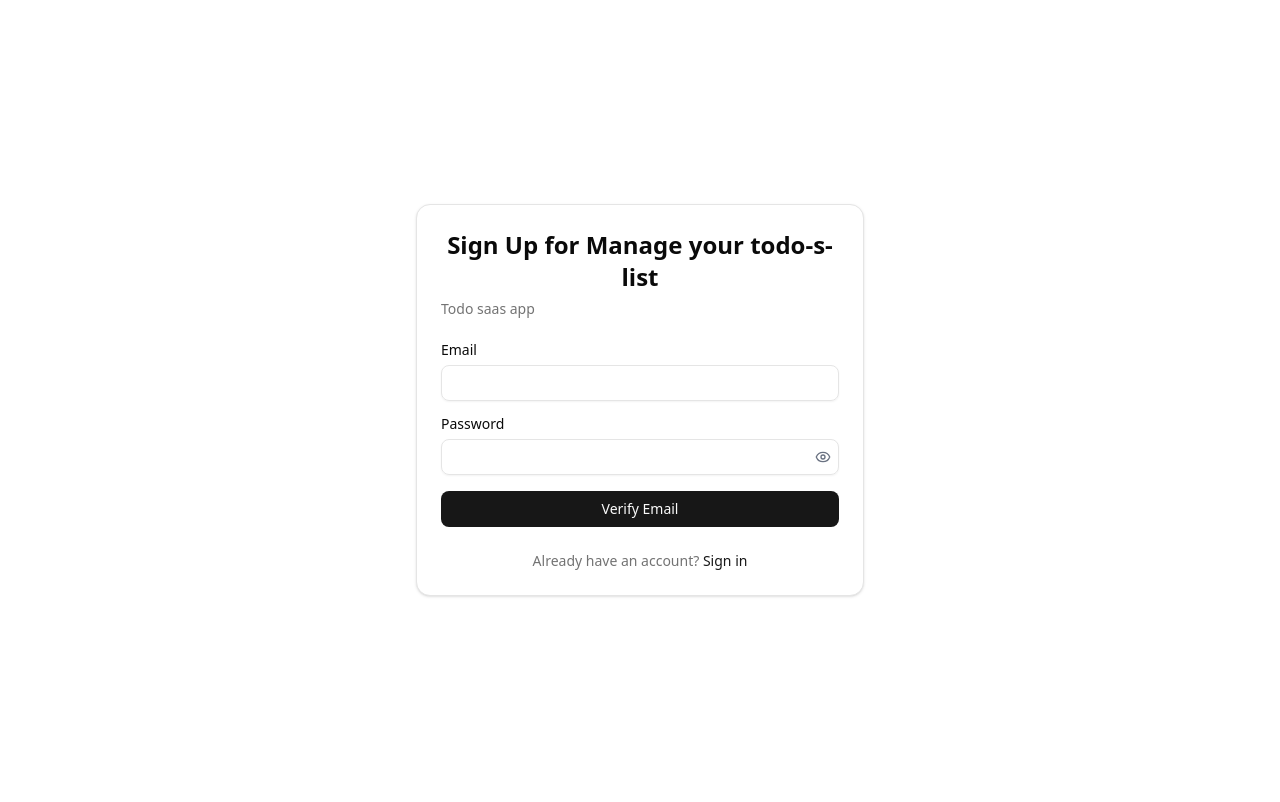
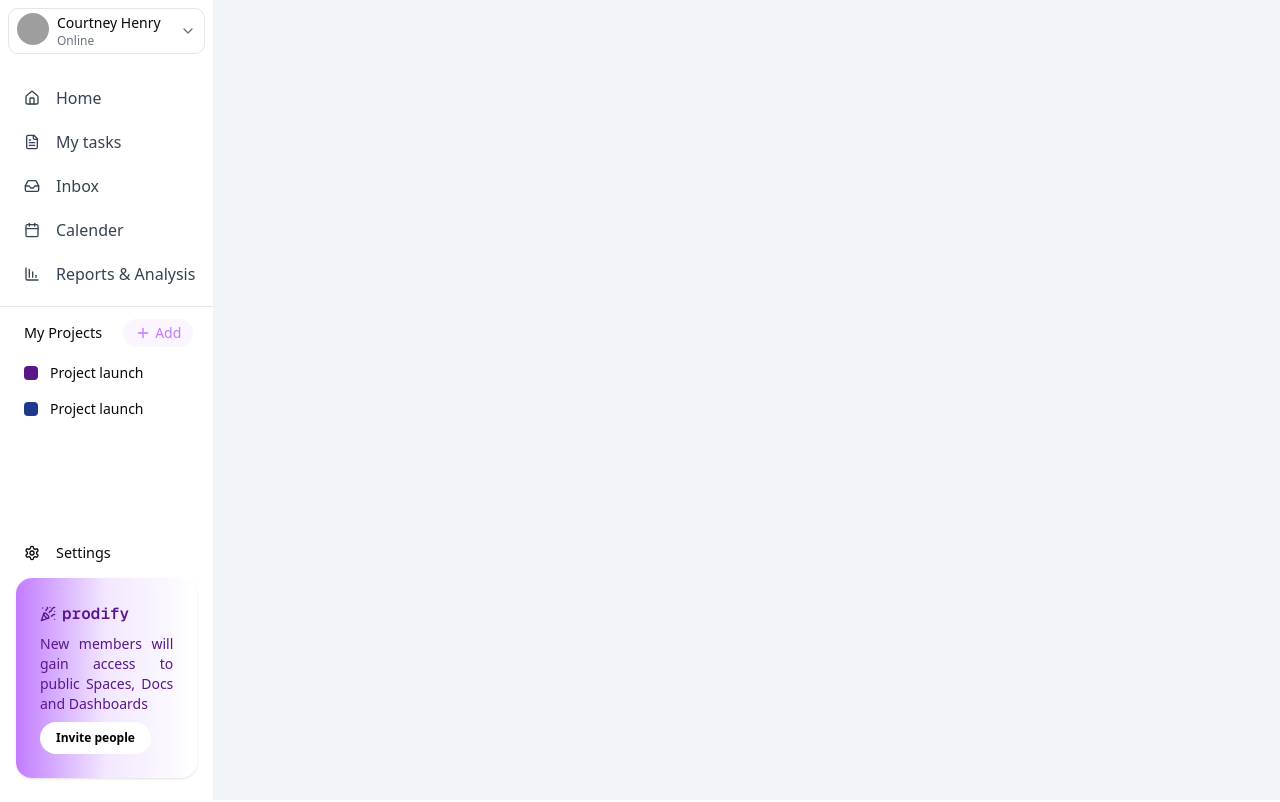
Before and after one commit to emdhruu/saas-app, a Next.js app: page /sign-up in a window 1280 px wide. Shown: the top 802 px of the page. Built offline with nearby package versions, Linux system fonts and the light colour scheme; no server answers; grey boxes are pictures that could not be loaded.

Commit message:
common side component imported

```diff
--- a/app/layout.tsx
+++ b/app/layout.tsx
@@ -2,6 +2,7 @@ import type { Metadata } from "next";
 import { Geist, Geist_Mono } from "next/font/google";
 import "./globals.css";
 import { ClerkProvider } from "@clerk/nextjs";
+import Sidebar from "./(components)/Sidebar";
 
 const geistSans = Geist({
   variable: "--font-geist-sans",
@@ -27,8 +28,9 @@ export default function RootLayout({
     <ClerkProvider>
       <html lang="en">
         <body
-          className={`${geistSans.variable} ${geistMono.variable} antialiased`}
+          className={`${geistSans.variable} ${geistMono.variable} antialiased bg-slate-100`}
         >
+          <Sidebar/>
           {children}
         </body>
       </html>
```
